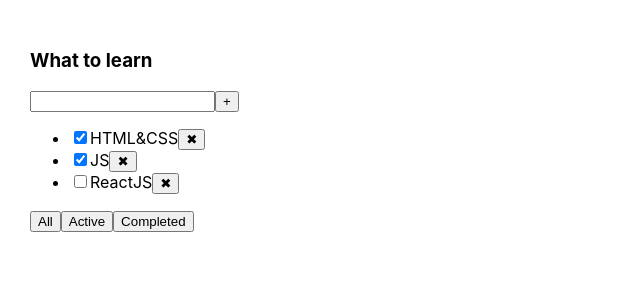
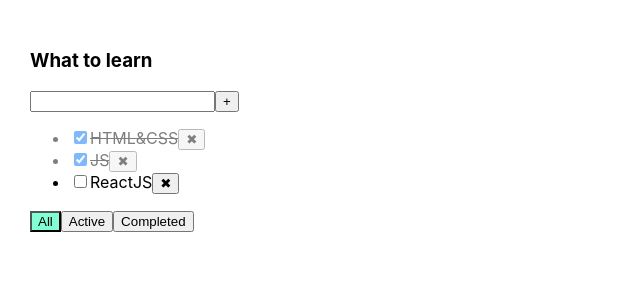
Before and after one commit to grigorydobrenko/todo-list, a React (Create React App) app: page / in a window 1280 px wide. Shown: the top 300 px of the page, without its empty margins (0-640 px from the left). Built offline with nearby package versions, Linux system fonts and the light colour scheme.

Commit message:
add error and filter visualization

```diff
--- a/src/App.css
+++ b/src/App.css
@@ -6,3 +6,22 @@
 .App > div {
   margin-right: 50px;
 }
+
+
+.error {
+  border: red 1px solid;
+  outline: none;
+}
+
+.error-message {
+  color: red;
+}
+
+.active-filter {
+  background-color: aquamarine;
+}
+
+.is-done {
+  opacity: 0.5;
+  text-decoration: line-through;
+}
--- a/src/App.tsx
+++ b/src/App.tsx
@@ -20,13 +20,22 @@
         setTasks(newTasks)
     }
 
-    function changeFilter(value:FilterType) {
+    function changeFilter(value: FilterType) {
         setFilter(value)
     }
 
-    function addTask(title:string) {
+    function addTask(title: string) {
         const newTask = {id: v1(), title: title, isDone: true}
-        setTasks([newTask,...tasks])
+        setTasks([newTask, ...tasks])
+
+    }
+
+    function changeTaskStatus(TaskId: string, isDone: boolean) {
+        const task = tasks.find(t => t.id === TaskId)
+        if (task) {
+            task.isDone = isDone
+            setTasks([...tasks])
+        }
 
     }
 
@@ -40,9 +49,6 @@
     }
 
 
-
-
-
     return (
         <div className="App">
             <Todolist
@@ -51,6 +57,8 @@
                 removeTask={removeTask}
                 changeFilter={changeFilter}
                 addTask={addTask}
+                changeTaskStatus={changeTaskStatus}
+                filter={filter}
             />
 
         </div>
--- a/src/Todolist.tsx
+++ b/src/Todolist.tsx
@@ -13,15 +13,24 @@
     removeTask: (TaskID: string) => void
     changeFilter: (value: FilterType) => void
     addTask: (title: string) => void
+    changeTaskStatus: (TaskID: string, isDone: boolean) => void
+    filter: FilterType
 }
 
 export function Todolist(props: PropsType) {
 
     const [title, setTitle] = useState<string>('')
+    const [error, setError] = useState<string | null>(null)
 
     const addTask = () => {
-        props.addTask(title)
-        setTitle('')
+        let trimmed = title.trim()
+        if (trimmed) {
+            props.addTask(trimmed)
+            setTitle('')
+            setError(null)
+        } else {
+            setError('Title is required')
+        }
     }
 
     const onChangeHandler = (e: ChangeEvent<HTMLInputElement>) => {
@@ -31,6 +40,7 @@
         addTask()
     }
     const onKeyDownHandler = (e: KeyboardEvent<HTMLInputElement>) => {
+        error && setError(null)
         if (e.key === 'Enter') {
             addTask()
         }
@@ -47,6 +57,12 @@
     }
 
 
+    const errorClass = error ? 'error' : ''
+
+    const buttonAllClass = props.filter === 'all' ? 'active-filter' : ''
+    const buttonActiveClass = props.filter === 'active' ? 'active-filter' : ''
+    const buttonCompletedClass = props.filter === 'completed' ? 'active-filter' : ''
+
     return <div>
         <h3>{props.title}</h3>
         <div>
@@ -54,15 +70,21 @@
                 value={title}
                 onChange={onChangeHandler}
                 onKeyDown={onKeyDownHandler}
+                className={errorClass}
             />
             <button onClick={newTaskClickHandler}>+</button>
+            {error && <div className={'error-message'}>{error}</div>}
         </div>
         <ul>
             {props.tasks.map(task => {
                 const onClickHandler = () => props.removeTask(task.id)
+                const onChangeHandler = (e: ChangeEvent<HTMLInputElement>) => {
+                    props.changeTaskStatus(task.id, e.currentTarget.checked)
+                }
+                const taskIsDone = task.isDone? 'is-done' : ''
                 return (
-                    <li key={task.id}>
-                        <input type="checkbox" checked={task.isDone}/>
+                    <li key={task.id} className={taskIsDone}>
+                        <input type="checkbox" checked={task.isDone} onChange={onChangeHandler}/>
                         <span>{task.title}</span>
                         <button onClick={onClickHandler}>✖</button>
                     </li>
@@ -71,9 +93,9 @@
 
         </ul>
         <div>
-            <button onClick={onAllClickHandler}>All</button>
-            <button onClick={onActiveClickHandler}>Active</button>
-            <button onClick={onCompletedClickHandler}>Completed</button>
+            <button className={buttonAllClass} onClick={onAllClickHandler}>All</button>
+            <button className={buttonActiveClass} onClick={onActiveClickHandler}>Active</button>
+            <button className={buttonCompletedClass} onClick={onCompletedClickHandler}>Completed</button>
         </div>
     </div>
 }
```
